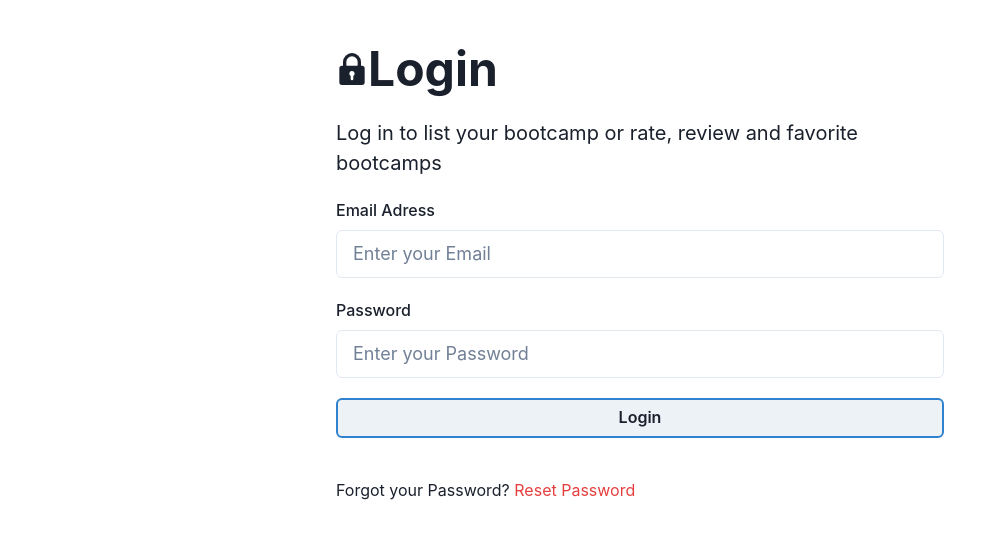
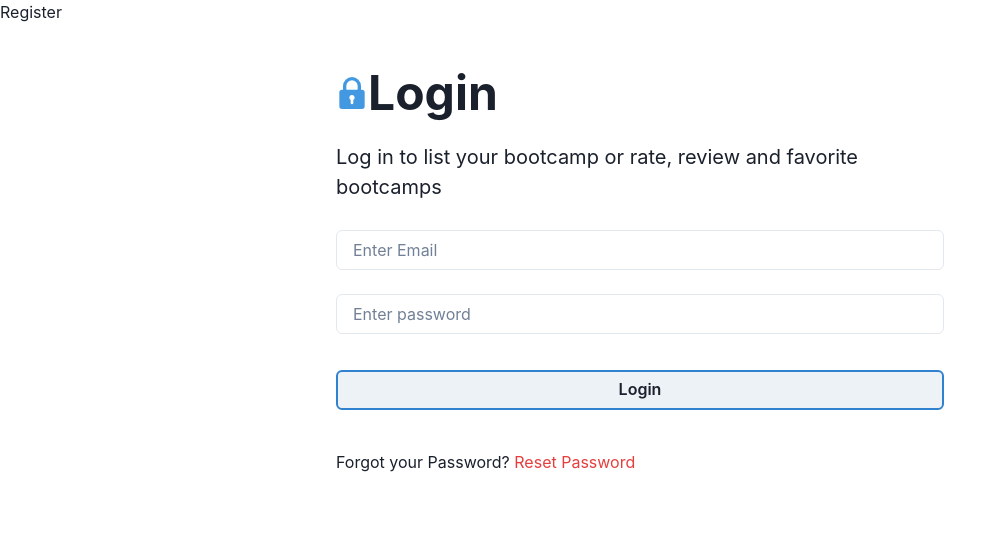
Before and after one commit to Srabo93/DevCamper_Frontend_REACT, a React (Create React App) app: page / in a window 1280 px wide. Shown: the top 538 px of the page, without its empty margins (0-1006 px from the left). Built offline with nearby package versions, Linux system fonts and the light colour scheme.

Commit message:
added Formik and Yup as modular Form&Validation

```diff
--- a/package.json
+++ b/package.json
@@ -17,7 +17,8 @@
     "react-query": "^3.39.0",
     "react-router-dom": "^6.3.0",
     "react-scripts": "5.0.1",
-    "web-vitals": "^2.1.4"
+    "web-vitals": "^2.1.4",
+    "yup": "^0.32.11"
   },
   "scripts": {
     "start": "react-scripts start",
--- a/src/App.js
+++ b/src/App.js
@@ -1,10 +1,12 @@
 import { ChakraProvider } from "@chakra-ui/react";
 import theme from "./theme";
-import Login from "./pages/auth/login/Login";
+import Register from "./pages/auth/Register";
+import Login from "./pages/auth/Login";
 
 const App = () => {
   return (
     <ChakraProvider theme={theme}>
+      <Register />
       <Login />
     </ChakraProvider>
   );
--- /dev/null
+++ b/src/components/FormikControl.js
@@ -0,0 +1,14 @@
+import React from "react";
+import InputField from "../pages/auth/components/InputField";
+const FormikControl = (props) => {
+  const { control, ...rest } = props;
+  switch (control) {
+    case "input":
+      return <InputField {...rest} />;
+
+    default:
+      return null;
+  }
+};
+
+export default FormikControl;
--- /dev/null
+++ b/src/pages/auth/Login.js
@@ -0,0 +1,36 @@
+import React from "react";
+import { Container, Text, VStack, Link } from "@chakra-ui/react";
+import { LockIcon } from "@chakra-ui/icons";
+import Header from "./components/Header";
+import Form from "./components/Form";
+
+const Login = () => {
+  const typography = {
+    context: "Login",
+    paragraph:
+      "Log in to list your bootcamp or rate, review and favorite bootcamps",
+  };
+  const inputFields = [
+    { type: "email", placeholder: "Enter Email" },
+    { type: "password", placeholder: "Enter password" },
+  ];
+  return (
+    <Container maxW="container.sm">
+      <VStack w="full" h="full" spacing={5} alignItems="flex-start" py={10}>
+        <Header
+          icon={<LockIcon w={8} h={8} color="blue.400" />}
+          typography={typography}
+        />
+        <Form inputs={inputFields} btn={typography.context} />
+      </VStack>
+      <Text>
+        Forgot your Password?{" "}
+        <Link color="red.500" href="#">
+          Reset Password
+        </Link>
+      </Text>
+    </Container>
+  );
+};
+
+export default Login;
--- /dev/null
+++ b/src/pages/auth/components/Form.js
@@ -0,0 +1,69 @@
+import React from "react";
+import { VStack, Button } from "@chakra-ui/react";
+import { Formik } from "formik";
+import FormikControl from "../../../components/FormikControl";
+import * as Yup from "yup";
+
+const Form = ({ inputs, btn }) => {
+  //TODO SchemaControl, multiple Schema validations in a Switch Case
+  let values = {};
+  inputs.map((element) => {
+    return (values[`${element.type}`] = "");
+  });
+
+  return (
+    <Formik
+      initialValues={values}
+      validationSchema={Yup.object({
+        user: Yup.string()
+          .max(15, "Must be 15 characters or less")
+          .required("Required"),
+        email: Yup.string().email("Invalid email address").required("Required"),
+        password: Yup.string()
+          .max(15, "Must be 15 characters or less")
+          .min(6, "Must be 6 characters or greater")
+          .required("Required"),
+        // repeatpassword: Yup.string()
+        //   .oneOf([Yup.ref("password"), null], "Passwords must match")
+        //   .required("Required"),
+      })}
+      onSubmit={(values, actions) => {
+        alert(JSON.stringify(values, null, 2));
+        actions.resetForm();
+      }}
+    >
+      {(formik) => (
+        <VStack
+          as="form"
+          onSubmit={formik.handleSubmit}
+          spacing={4}
+          align="flex-start"
+          w="full"
+        >
+          {inputs.map((element, index) => {
+            return (
+              <FormikControl
+                control="input"
+                type={element.type}
+                name={element.type}
+                key={index}
+                placeholder={element.placeholder}
+              />
+            );
+          })}
+          <Button
+            mt={5}
+            type="submit"
+            w="full"
+            border="2px"
+            borderColor="blue.500"
+          >
+            {btn}
+          </Button>
+        </VStack>
+      )}
+    </Formik>
+  );
+};
+
+export default Form;
--- a/src/pages/auth/login/Header.js
+++ b/src/pages/auth/components/Header.js
@@ -1,17 +1,17 @@
 import React from "react";
-import { LockIcon } from "@chakra-ui/icons";
 import { Flex, Heading, Text } from "@chakra-ui/react";
-const Header = () => {
+
+const Header = ({ icon, typography }) => {
   return (
     <>
       <Flex alignItems="center">
-        <LockIcon w={8} h={8} />
+        {icon ?? icon}
         <Heading as="h3" fontSize="5xl">
-          Login
+          {typography.context}
         </Heading>
       </Flex>
-      <Text fontSize="xl">
-        Log in to list your bootcamp or rate, review and favorite bootcamps
+      <Text as="p" fontSize="xl">
+        {typography.paragraph}
       </Text>
     </>
   );
--- /dev/null
+++ b/src/pages/auth/components/InputField.js
@@ -0,0 +1,21 @@
+import React from "react";
+import {
+  FormControl,
+  FormLabel,
+  Input,
+  FormErrorMessage,
+} from "@chakra-ui/react";
+import { Field, useField } from "formik";
+
+const InputField = ({ label, ...props }) => {
+  const [field, meta] = useField(props);
+  return (
+    <FormControl isInvalid={meta.error && meta.touched}>
+      <FormLabel>{label}</FormLabel>
+      <Field as={Input} {...field} {...props} />
+      <FormErrorMessage>{meta.error}</FormErrorMessage>
+    </FormControl>
+  );
+};
+
+export default InputField;
--- a/src/pages/auth/login/Form.js
+++ /dev/null
@@ -1,30 +0,0 @@
-import React from "react";
-import { FormControl, Input, Button, FormLabel } from "@chakra-ui/react";
-const Form = () => {
-  return (
-    <>
-      <FormControl>
-        <FormLabel>Email Adress</FormLabel>
-        <Input
-          placeholder="Enter your Email"
-          type="email"
-          size={{ base: "lg" }}
-        />
-      </FormControl>
-      <FormControl>
-        <FormLabel>Password</FormLabel>
-
-        <Input
-          placeholder="Enter your Password"
-          type="password"
-          size={{ base: "lg" }}
-        />
-      </FormControl>
-      <Button w="full" border="2px" borderColor="blue.500">
-        Login
-      </Button>
-    </>
-  );
-};
-
-export default Form;
--- a/src/pages/auth/login/Login.js
+++ /dev/null
@@ -1,23 +0,0 @@
-import React from "react";
-import { Container, Text, VStack, Link } from "@chakra-ui/react";
-import Header from "./Header";
-import Form from "./Form";
-
-const Login = () => {
-  return (
-    <Container maxW="container.sm">
-      <VStack w="full" h="full" spacing={5} alignItems="flex-start" py={10}>
-        <Header />
-        <Form />
-      </VStack>
-      <Text>
-        Forgot your Password?{" "}
-        <Link color="red.500" href="#">
-          Reset Password
-        </Link>
-      </Text>
-    </Container>
-  );
-};
-
-export default Login;
```
Also changed, not shown: 1 other file (tests, documents, lock files or other folders).
